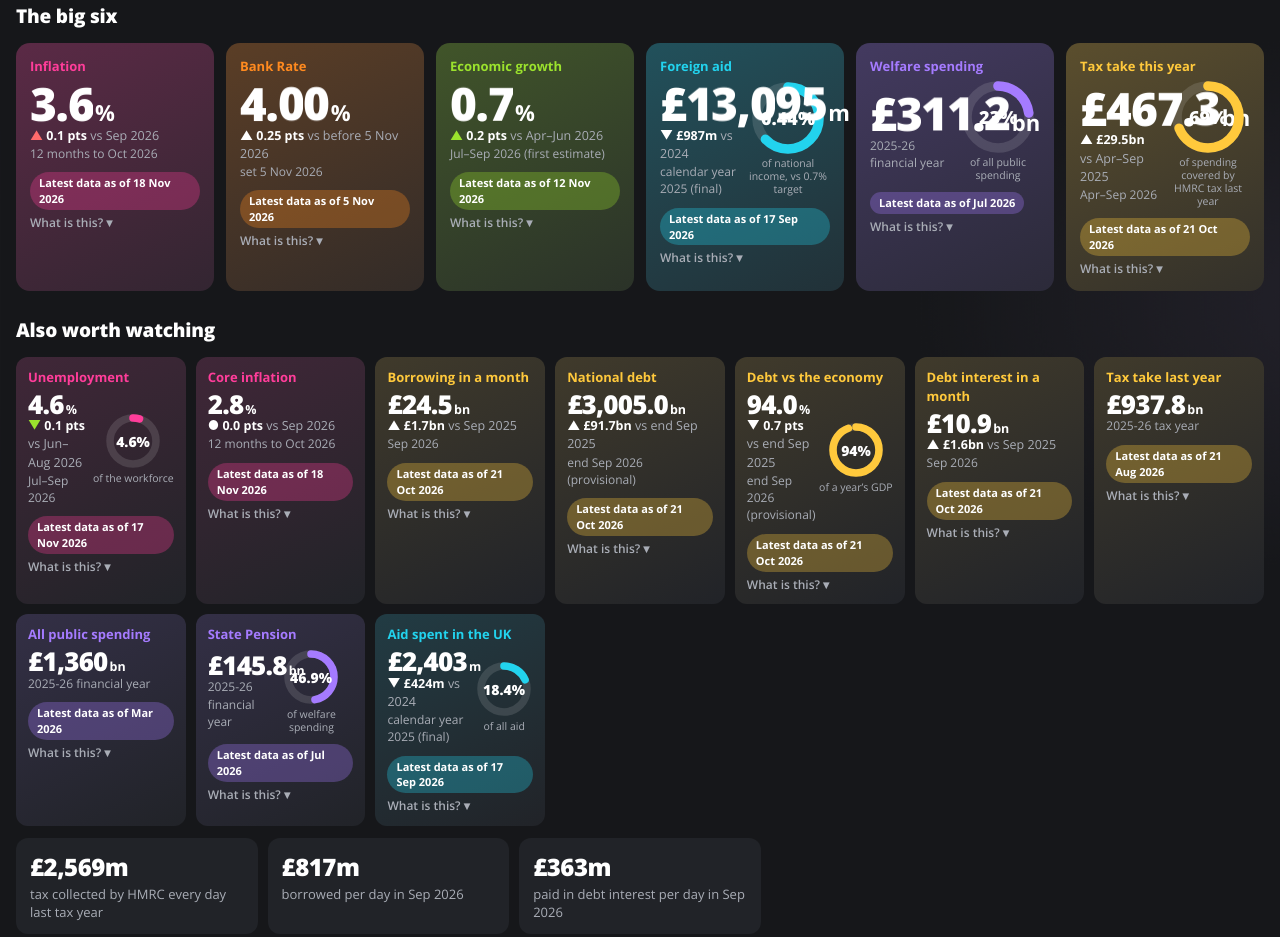
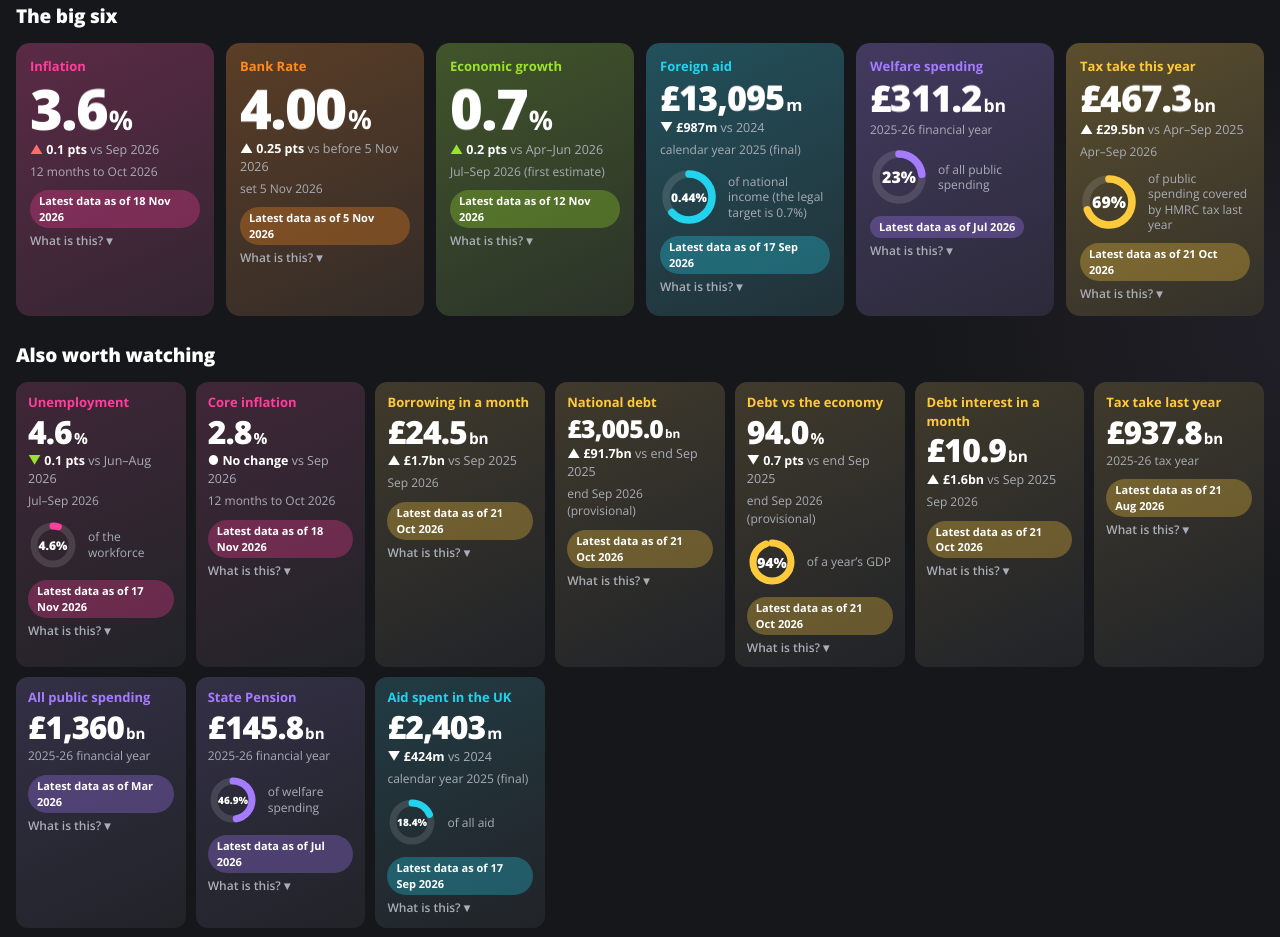
Before and after one commit to Brandman33/tru-stat, a plain HTML site: page public/index.html in a window 1280 px wide. Shown: the part 179-1116 px from the top of the page. Drawn offline with Linux system fonts and the light colour scheme; no server answers.

Commit message:
Add files via upload

```diff
--- a/public/index.html
+++ b/public/index.html
@@ -22,7 +22,7 @@ a { color: inherit; }
 .wrap { max-width: 1280px; margin: 0 auto; padding: 18px 16px 40px; display: flex; flex-direction: column; gap: 26px; }
 header.top { display: flex; flex-wrap: wrap; justify-content: space-between; align-items: flex-end; gap: 10px 20px; }
 .brand { margin: 0; font-size: clamp(30px, 6vw, 46px); font-weight: 800; letter-spacing: -0.03em; line-height: 1; }
-.brand span { background: linear-gradient(90deg, var(--mag), var(--ora), var(--yel), var(--lim), var(--cya), var(--vio)); -webkit-background-clip: text; background-clip: text; color: transparent; }
+.brand { color: #fff; text-transform: uppercase; letter-spacing: 0.01em; }
 .tagline { margin: 8px 0 0; font-size: clamp(17px, 2.6vw, 22px); font-weight: 700; color: var(--fg); letter-spacing: -0.01em; }
 .checks { display: grid; grid-template-columns: repeat(auto-fit, minmax(220px, 1fr)); gap: 10px; }
 .check { border-radius: 12px; padding: 12px 14px; background: linear-gradient(155deg, color-mix(in srgb, var(--ac) 16%, var(--panel)), var(--panel)); }
@@ -46,8 +46,9 @@ h2 small { font-size: 13px; font-weight: 400; color: var(--mut); margin-left: 8p
 .card h3 { margin: 0; font-size: 13px; font-weight: 700; color: var(--ac); }
 .card .row { display: flex; align-items: center; justify-content: space-between; gap: 8px; }
 .fig { margin: 0; font-weight: 800; letter-spacing: -0.03em; line-height: 1.02; color: var(--fg); font-variant-numeric: tabular-nums; white-space: nowrap; }
-.t1 .fig { font-size: clamp(34px, 5.4vw, 46px); cursor: pointer; }
-.t2 .fig { font-size: 26px; }
+.card { container-type: inline-size; }
+.t1 .fig { font-size: min(56px, calc(100cqw / var(--len, 5))); cursor: pointer; }
+.t2 .fig { font-size: min(32px, calc(100cqw / var(--len, 6))); }
 .fig .u { font-size: 0.48em; font-weight: 700; margin-left: 2px; letter-spacing: 0; }
 .chg { margin: 0; font-size: 12.5px; font-weight: 700; color: var(--fg); }
 .chg .vs { font-weight: 400; color: var(--mut); }
@@ -62,8 +63,8 @@ details.what summary::after { content: ' ▾'; } details.what[open] summary::aft
 details.what p { margin: 5px 0 0; }
 .ring { flex: none; }
 .ring text { font-family: inherit; font-weight: 800; fill: var(--fg); }
-.ringcap { font-size: 10.5px; color: var(--mut); text-align: center; max-width: 84px; line-height: 1.25; }
-.ringwrap { display: flex; flex-direction: column; align-items: center; gap: 2px; flex: none; }
+.ringline { display: flex; align-items: center; gap: 10px; margin-top: 6px; }
+.ringcap { font-size: 12px; color: var(--mut); line-height: 1.3; min-width: 0; }
 /* slot machine */
 .slot { display: inline-flex; align-items: flex-start; }
 .reel { display: inline-block; height: 1.02em; overflow: hidden; position: relative; }
@@ -106,7 +107,7 @@ tbody tr:nth-child(odd) { background: rgba(255,255,255,.03); }
 details.small { font-size: 12.5px; color: var(--mut); }
 details.small summary { cursor: pointer; font-weight: 700; color: var(--fg); }
 details.small li { margin-bottom: 5px; }
-@media (max-width: 420px) { .wrap { padding: 14px 10px 30px; } .grid1 { grid-template-columns: 1fr 1fr; gap: 8px; } .grid2 { grid-template-columns: 1fr 1fr; gap: 8px; } .t1 .fig { font-size: 30px; } .t2 .fig { font-size: 22px; } .card .ringwrap { display: none; } }
+@media (max-width: 420px) { .wrap { padding: 14px 10px 30px; } .grid1 { grid-template-columns: 1fr 1fr; gap: 8px; } .grid2 { grid-template-columns: 1fr 1fr; gap: 8px; } }
 </style>
 </head>
 <body>
@@ -197,11 +198,11 @@ const CARDS = {
     ['bank_rate', '', '%', 'pts', '', 'Bank Rate', 'The Bank of England’s main interest rate. It steers mortgage, loan and savings rates.', C.ora],
     ['gdp', '', '%', 'pts', 'up', 'Economic growth', 'How much bigger the whole economy (GDP) got compared with the three months before.', C.lim],
     ['aid', '£', 'm', 'm', '', 'Foreign aid', 'Official Development Assistance for 2025: money for poorer countries, counted under international (OECD) rules.', C.cya,
-      (F) => ({ pct: +F.aid_gni.value / 0.7 * 100, text: num(F.aid_gni.value) + '%', cap: 'of national income, vs 0.7% target' })],
+      (F) => ({ pct: +F.aid_gni.value / 0.7 * 100, text: num(F.aid_gni.value) + '%', cap: 'of national income (the legal target is 0.7%)' })],
     ['welfare', '£', 'bn', '', '', 'Welfare spending', 'All benefits and the State Pension paid by the Department for Work and Pensions in Great Britain, April 2025 to March 2026.', C.vio,
       (F) => { const p = +F.welfare.value / +F.spending.value * 100; return { pct: p, text: Math.round(p) + '%', cap: 'of all public spending' }; }],
     ['tax_ytd', '£', 'bn', 'bn', '', 'Tax take this year', 'Tax and National Insurance collected by HMRC since the tax year began on 6 April.', C.yel,
-      (F) => { const p = +F.tax_year.value / +F.spending.value * 100; return { pct: p, text: Math.round(p) + '%', cap: 'of spending covered by HMRC tax last year' }; }],
+      (F) => { const p = +F.tax_year.value / +F.spending.value * 100; return { pct: p, text: Math.round(p) + '%', cap: 'of public spending covered by HMRC tax last year' }; }],
   ],
   watch: [
     ['unemployment', '', '%', 'pts', 'down', 'Unemployment', 'Share of people who want a job and are looking, but don’t have one. The ONS warns the survey behind it is less reliable than usual.', C.mag, (F) => ({ pct: +F.unemployment.value, cap: 'of the workforce' })],
@@ -280,7 +281,7 @@ function ring(pct, color, size, text) {
   const arc = sv('circle', { cx: size / 2, cy: size / 2, r, fill: 'none', stroke: color, 'stroke-width': w, 'stroke-linecap': 'round',
     'stroke-dasharray': `${c} ${c}`, 'stroke-dashoffset': c, transform: `rotate(-90 ${size / 2} ${size / 2})` });
   s.appendChild(arc);
-  const t = sv('text', { x: size / 2, y: size / 2, 'text-anchor': 'middle', 'dominant-baseline': 'central', 'font-size': Math.round(size * 0.24) }); t.textContent = text;
+  const t = sv('text', { x: size / 2, y: size / 2, 'text-anchor': 'middle', 'dominant-baseline': 'central', 'font-size': Math.round(size * (text.length > 4 ? 0.2 : text.length > 3 ? 0.23 : 0.27)) }); t.textContent = text;
   s.appendChild(t);
   const target = c * (1 - Math.max(0, Math.min(100, pct)) / 100);
   if (RM) arc.setAttribute('stroke-dashoffset', target);
@@ -328,33 +329,35 @@ function buildCard(def, tier, F, i) {
   const f = F[id]; if (!f) return null;
   const card = el('article', 'card ' + tier); card.id = 'card-' + id; card.style.setProperty('--ac', color);
   card.appendChild(el('h3', '', label));
-  const row = el('div', 'row'); const left = el('div'); left.style.minWidth = '0';
   const fig = el('p', 'fig'); const figText = num(f.value);
   fig.setAttribute('aria-label', `${pre}${figText}${unit}`);
-  const val = el('span'); fig.append(pre ? document.createTextNode(pre) : '', val, el('span', 'u', unit.trim() === unit ? unit : unit));
-  left.appendChild(fig);
+  const val = el('span'); fig.append(pre ? document.createTextNode(pre) : '', val, el('span', 'u', unit));
+  fig.style.setProperty('--len', (((pre + figText).length + unit.trim().length * 0.5) * 0.62 + 0.3).toFixed(2));
+  card.appendChild(fig);
   const ch = cunit !== null ? change(f) : null;
   if (ch) {
     const p = el('p', 'chg'); if (good && ch.dir !== 'flat') p.classList.add(ch.dir === good ? 'good' : 'bad');
-    const arr = el('span', 'arr', ch.dir === 'up' ? '▲ ' : ch.dir === 'down' ? '▼ ' : '● ');
-    const amt = (pre === '£' ? '£' : '') + num(ch.abs) + (cunit === 'pts' ? ' pts' : cunit === 'bn' ? 'bn' : cunit === 'm' ? 'm' : cunit || '');
-    p.append(arr, document.createTextNode(amt + ' '), el('span', 'vs', 'vs ' + (f.prev_label || 'before')));
-    left.appendChild(p);
+    if (ch.dir === 'flat') { p.append(el('span', 'arr', '● '), document.createTextNode('No change '), el('span', 'vs', 'vs ' + (f.prev_label || 'before'))); }
+    else {
+      const arr = el('span', 'arr', ch.dir === 'up' ? '▲ ' : '▼ ');
+      const amt = (pre === '£' ? '£' : '') + num(ch.abs) + (cunit === 'pts' ? ' pts' : cunit === 'bn' ? 'bn' : cunit === 'm' ? 'm' : cunit || '');
+      p.append(arr, document.createTextNode(amt + ' '), el('span', 'vs', 'vs ' + (f.prev_label || 'before')));
+    }
+    card.appendChild(p);
   }
-  left.appendChild(el('p', 'per', f.period || ''));
-  row.appendChild(left);
+  card.appendChild(el('p', 'per', f.period || ''));
   if (ringFn) {
     try {
       const rv = ringFn(F);
       if (isFinite(rv.pct)) {
-        const rw = el('div', 'ringwrap');
-        rw.appendChild(ring(rv.pct, color, tier === 't1' ? 74 : 58, rv.text || (num((Math.round(rv.pct * 10) / 10).toString()) + '%')));
-        if (rv.cap) rw.appendChild(el('div', 'ringcap', rv.cap));
-        row.appendChild(rw);
+        const rl = el('div', 'ringline');
+        const txt = rv.text || (num((Math.round(rv.pct * 10) / 10).toString()) + '%');
+        rl.appendChild(ring(rv.pct, color, tier === 't1' ? 58 : 50, txt));
+        if (rv.cap) rl.appendChild(el('span', 'ringcap', rv.cap));
+        card.appendChild(rl);
       }
     } catch (e) { /* missing inputs: no ring */ }
   }
-  card.appendChild(row);
   const st = el('p', 'stamp'); if (f.live) st.appendChild(el('span', 'lv'));
   st.appendChild(document.createTextNode('Latest data as of ' + date(f.published)));
   if (f.live) st.title = 'Fetched live when you opened the page';
```
